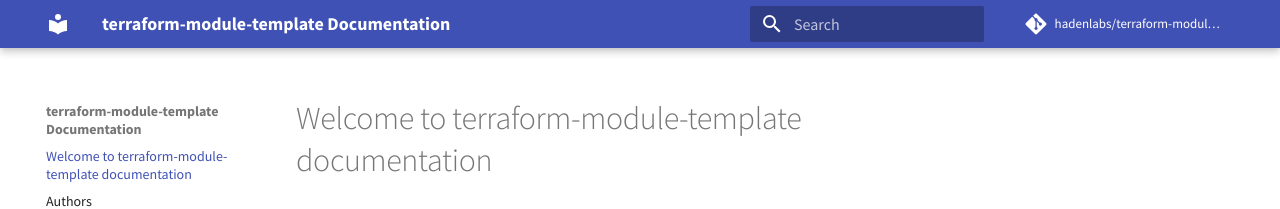
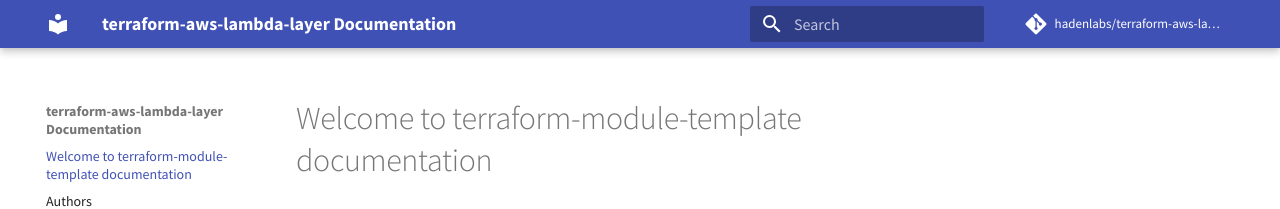
Before and after one commit to hadenlabs/terraform-aws-lambda-layer, an MkDocs documentation site: the page built from docs/index.md, in a window 1280 px wide. Shown: the top 209 px of the page. Built offline with MkDocs 1.6.1 and Material for MkDocs 9.7.7, drawn with Linux system fonts in a browser that asks for light colours; comment, search, counter and statistics services are not loaded.

Commit message:
chore: change name project (#1)

```diff
--- a/.tmuxinator.yml
+++ b/.tmuxinator.yml
@@ -1,5 +1,5 @@
-# ~/.tmuxinator/hadenlabs-terraform-module-template.yml
-name: hadenlabs-terraform-module-template
+# ~/.tmuxinator/hadenlabs-terraform-aws-lambda-layer.yml
+name: hadenlabs-terraform-aws-lambda-layer
 root: ./
 # Optional tmux socket
 # socket_name: foo
@@ -25,7 +25,7 @@ on_project_start: make environment
 # on_project_stop: make docker.down
 
 # Runs in each window and pane before window/pane specific commands. Useful for setting up interpreter versions.
-# pre_window: eval $(env-secrets bw github.com/hadenlabs/terraform-module-template)
+# pre_window: eval $(env-secrets bw github.com/hadenlabs/terraform-aws-lambda-layer)
 # Pass command line options to tmux. Useful for specifying a different tmux.conf.
 # tmux_options: -f ~/.tmux.mac.conf
 
--- a/.todocheck.yaml
+++ b/.todocheck.yaml
@@ -1,4 +1,4 @@
-origin: github.com/hadenlabs/terraform-module-template
+origin: github.com/hadenlabs/terraform-aws-lambda-layer
 issue_tracker: GITHUB
 auth:
   type: none
--- a/mkdocs.yml
+++ b/mkdocs.yml
@@ -1,4 +1,4 @@
-site_name: terraform-module-template Documentation
+site_name: terraform-aws-lambda-layer Documentation
 theme: 'material'
 markdown_extensions:
   - toc:
@@ -15,8 +15,8 @@ extra:
   font:
     text: 'Source Sans Pro'
 
-repo_name: 'hadenlabs/terraform-module-template'
-repo_url: 'https://github.com/hadenlabs/terraform-module-template'
+repo_name: 'hadenlabs/terraform-aws-lambda-layer'
+repo_url: 'https://github.com/hadenlabs/terraform-aws-lambda-layer'
 copyright: 'Copyright © 2021 <a href="https://hadenlabs.com">hadenlabs</a>'
 
 google_analytics:
--- a/setup.cfg
+++ b/setup.cfg
@@ -64,7 +64,7 @@ test = pytest
 norecursedirs = "build" "docs" "docs[\/]_build" ".egg"
 addopts =
 	-s -v
-	--cov terraform-module-template
+	--cov terraform-aws-lambda-layer
 	--cov-report html
 	--no-cov-on-fail
 	--capture=no
```
Also changed, not shown: package.json (+5 -5 lines), 4 other files.
